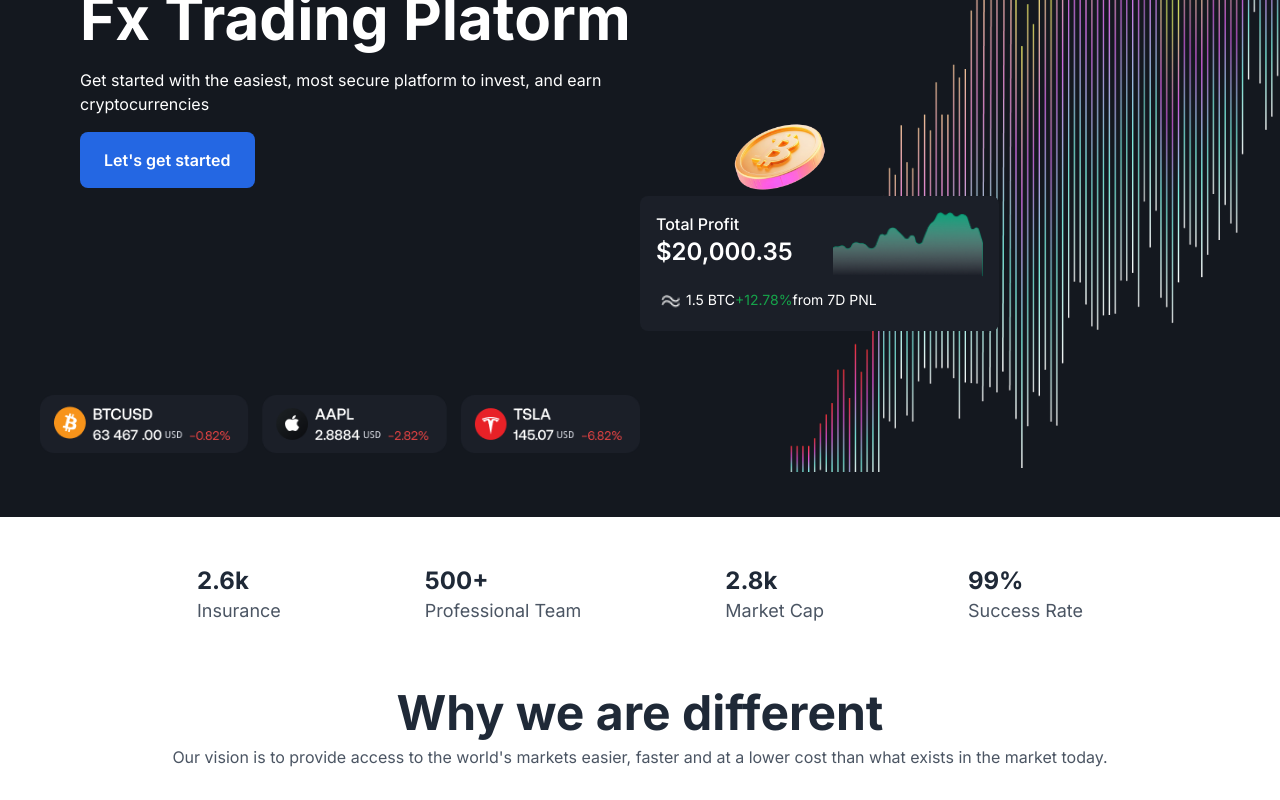
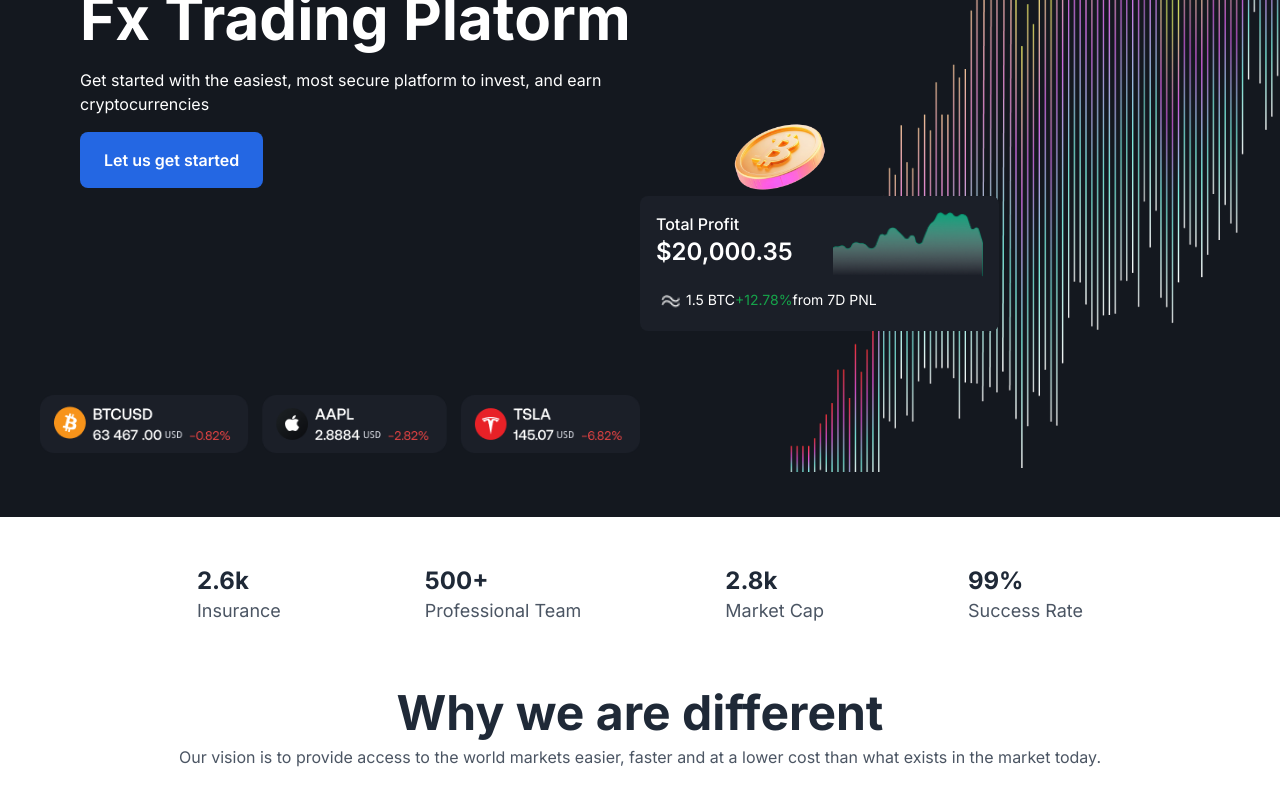
Before and after one commit to Chilex23/Swift_Pay, a Next.js app: page / in a window 1280 px wide. Shown: the part 280-1080 px from the top of the page. Built offline with nearby package versions, Linux system fonts and the light colour scheme; a web font is replaced by a local one.

Commit message:
Escaped the apostrophe

```diff
--- a/app/page.js
+++ b/app/page.js
@@ -44,7 +44,7 @@ export default function Home() {
             earn cryptocurrencies
           </p>
           <button className="rounded-lg mt-4 px-6 py-4 text-white font-semibold bg-[#2467E3]">
-            Let's get started
+            Let us get started
           </button>
         </div>
         {/* Stat Box  */}
@@ -132,7 +132,7 @@ export default function Home() {
         Why we are different
       </h2>
       <p className="text-center text-[#4B5563] mt-2">
-        Our vision is to provide access to the world's markets easier, faster
+        Our vision is to provide access to the world markets easier, faster
         and at a lower cost than what exists in the market today.
       </p>
       {/* Institutional Investment */}
```
